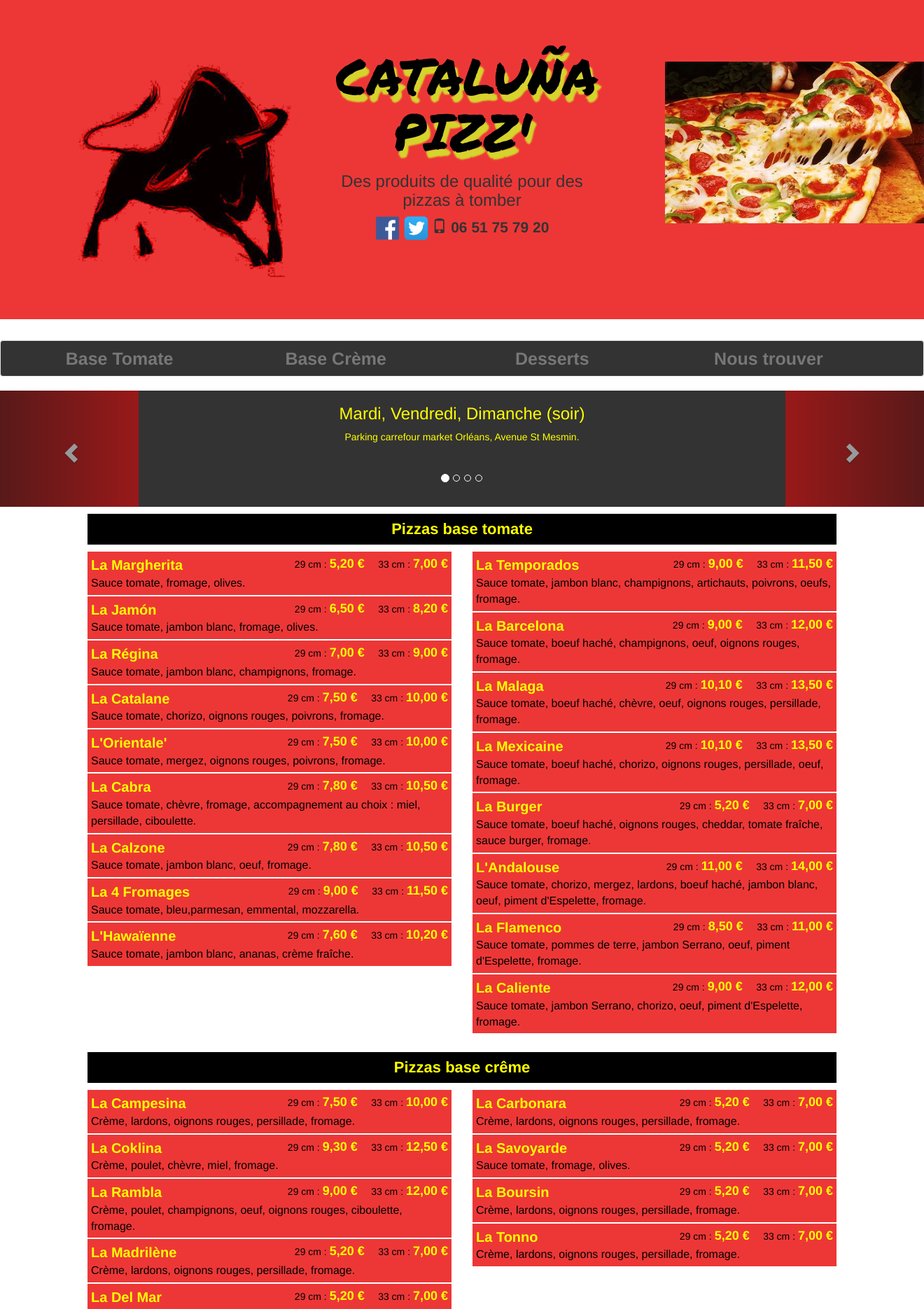
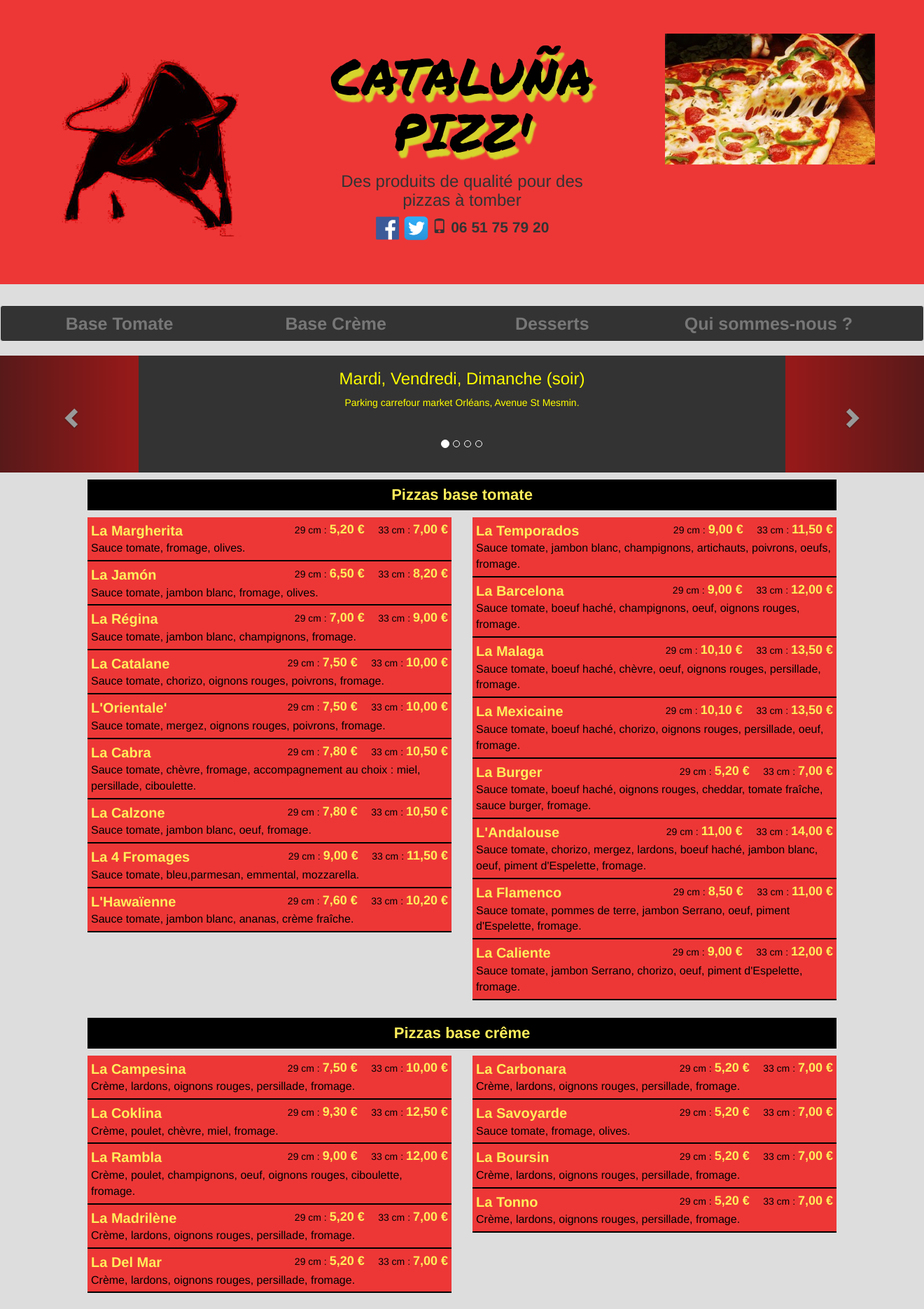
Before and after one commit to Necromosis/prereleasecataluna, a PHP site: page / in a window 1320 px wide. Shown: the top 1870 px of the page at 70% size. Run offline with PHP 8.4, Linux system fonts and the light colour scheme; some libraries are stand-ins or nearby versions.

Commit message:
version presentee

```diff
--- a/www/css/style.css
+++ b/www/css/style.css
@@ -1,17 +1,17 @@
 body {
-    background-color: white;
+    background-color: #DDD;
 }
+/* --- header --- */
 .jumbotron {
 	background-color: #ED3737;
 }
-/*
-.img-logo {
-	margin: 20px 180px 0 0;
+.divimg {
+	width:100%;
 }
-*/
-
-.posimage {
-	width:100%;
+.posimg {
+	width: 100%;
+	max-width: 300px;
+	margin: auto;
 }
 h1.title {
 	color: black;
@@ -24,40 +24,12 @@ h1.title {
 	padding: 40px 0 0 80px;
 }
 
-/*
-.contact-header {
-	text-align: center;
-	margin: 0px;
-}
-.logo {
-	float: left;
-}
-.logotr {
-
-	padding: 0px 0px 0px 700px;
-	border-radius: 8px;
-}
-h1 {
-    color: white;
-    text-align: center;
-}
-#myCarousel {
-	width: auto;
-	margin: 50px;
-	height: 150px;
-}
-p {
-	font-size: 12px;
-	font-weight: bold;
-}
-*/
-
 /* --- nav bar --- */
 nav {
 	z-index: 10;
 }
 .navbar-default{
-	background-color: #333333;
+	background-color: #333;
 }
 ul#listenav {
 	width: 100%;
@@ -115,7 +87,7 @@ ul#listenav li {
 	font-weight: bold;
 	text-align: center;
 	line-height: 2em;
-	color: yellow;
+	color: #FFEE5B;
 	background: black;
 	margin: 10px 0;
 }
@@ -124,12 +96,12 @@ ul#listenav li {
 	width: 100%;
 	padding: 5px;
 	background: #ED3737;
-	border-bottom: 2px solid white;
+	border-bottom: 2px solid black;
 	color: black;
 }
 .nompizz {
 	float: left;
-	color: yellow;
+	color: #FFEE5B;
 	font-size: 20px;
 	font-weight: bold;
 }
@@ -138,7 +110,7 @@ ul#listenav li {
 	font-size: 14px;
 }
 .txtprixpizz {
-	color: yellow;
+	color: #FFEE5B;
 	font-size: 18px;
 	font-weight: bold;
 }
@@ -165,7 +137,7 @@ div.supplement p {
 	background : #ED3737;
 }
 .titreqsn {
-	color: yellow;
+	color: #FFEE5B;
 	font-size: 18px;
 	font-weight: bold;
 }
@@ -198,7 +170,7 @@ div.supplement p {
 	text-align: justify;
 }
 a.txtfoot, a.txtfoot:link, a.txtfoot:visited {
-	color: yellow;
+	color: #FFEE5B;
 }
 a.txtfoot:hover, a.txtfoot:active {
 	color: red;
@@ -214,4 +186,7 @@ a.txtfoot:hover, a.txtfoot:active {
 		width: 100%;
 		border-color: #333;
 	}
+	body {
+		padding-top: 50px;
+	}
 }
--- a/www/index.html
+++ b/www/index.html
@@ -17,11 +17,13 @@
 
 	<div class="jumbotron text-center">
 
-		<div class="container">
+		<div class="container-fluid">
 
 			<div class="row">
 				<div class="col-lg-4 col-md-3 col-sm-2 hidden-xs">
-					<img class="posimage" src="img/toro.png" alt="logo-pizz">
+					<div class="divimg">
+						<img class="posimg" src="img/toro.png" alt="logo-pizz">
+					</div>
 				</div>
 				<div class="col-lg-4 col-md-6 col-sm-8 col-xs-12">
 					<h1 class="title">CATALU&Ntilde;A PIZZ'</h1>
@@ -37,8 +39,8 @@
 					 </div>
 				</div>
 				<div class="col-lg-4 col-md-3 col-sm-2 hidden-xs">
-					<div class="img-pizz">
-						<img src="img/pizz3.jpeg" alt="pizza">
+					<div class="divimg">
+						<img class="posimg" src="img/pizz3.jpeg" alt="pizza">
 					</div>
 
 				</div>
@@ -68,7 +70,7 @@
 				<li><a class="bnavig text-center" href="#pizztomate">Base Tomate</a></li>
 				<li><a class="bnavig text-center" href="#pizzcreme">Base Crème</a></li>
 				<li><a class="bnavig text-center" href="#pizzdessert">Desserts</a></li>
-				<li><a class="bnavig text-center" href="#noscontacts">Nous trouver</a></li>
+				<li><a class="bnavig text-center" href="#noscontacts">Qui sommes-nous ?</a></li>
 			</ul>
 		</div><!-- /.navbar-collapse -->
 	</nav>
@@ -481,6 +483,8 @@
 						</div>
 					</div>
 
+
+
 					<div class="row"> <!-- titre pizzas dessert -->
 						<div class="col-xs-12">
 							<div id="pizzdessert" class="titrepizz">Pizzas dessert</div>
@@ -561,6 +565,8 @@
 				</div>
 
 			</div>
+
+<iframe src="https://www.google.com/maps/embed?pb=!1m18!1m12!1m3!1d2674.976116120907!2d1.8872609511447886!3d47.898147575683424!2m3!1f0!2f0!3f0!3m2!1i1024!2i768!4f13.1!3m3!1m2!1s0x47e4e52fb85970f3%3A0xbe45bf8a189931dd!2sOrleans+Pneumatiques+-+Eurotyre!5e0!3m2!1sfr!2sus!4v1488539405013" width="400" height="300" frameborder="0" style="border:0" allowfullscreen></iframe>
 
 	<!-- Qui sommes nous -->
 		  	<div class="row qsn">
```
Also changed, not shown: 1 other file.
